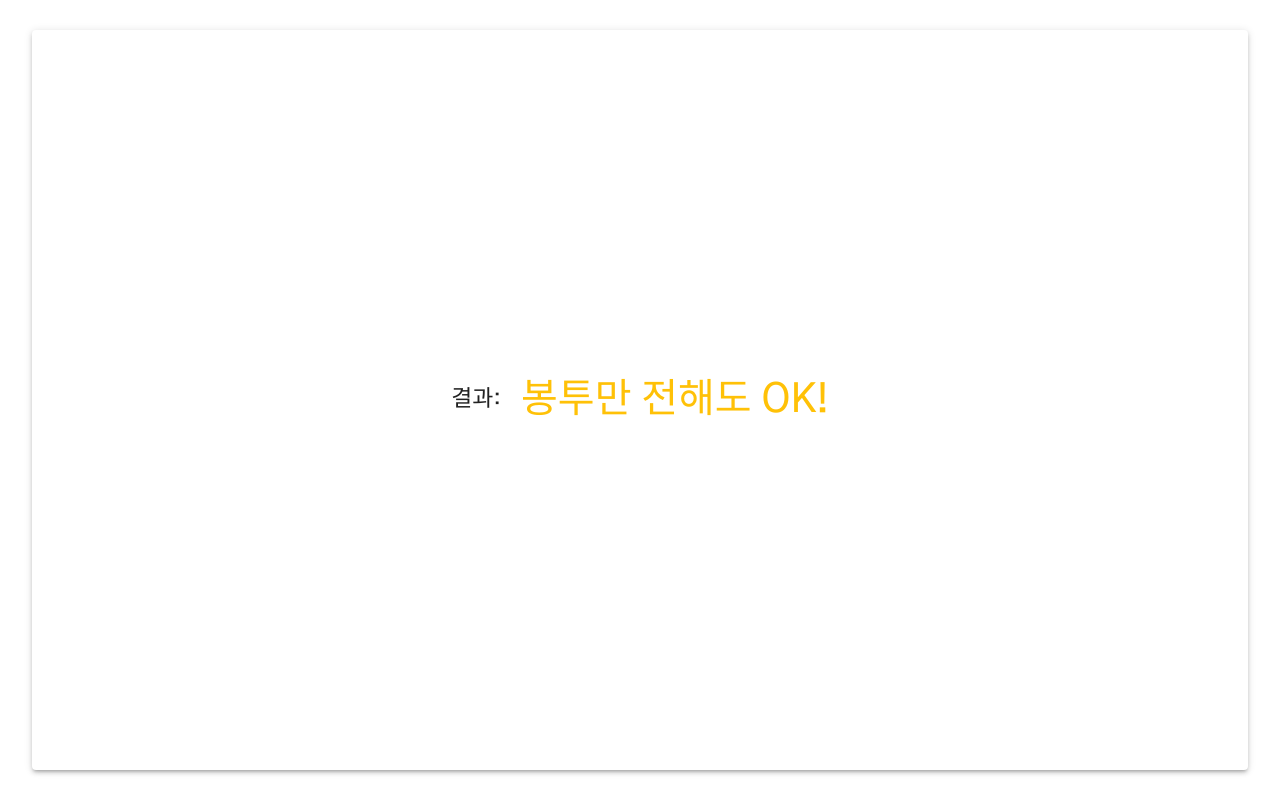
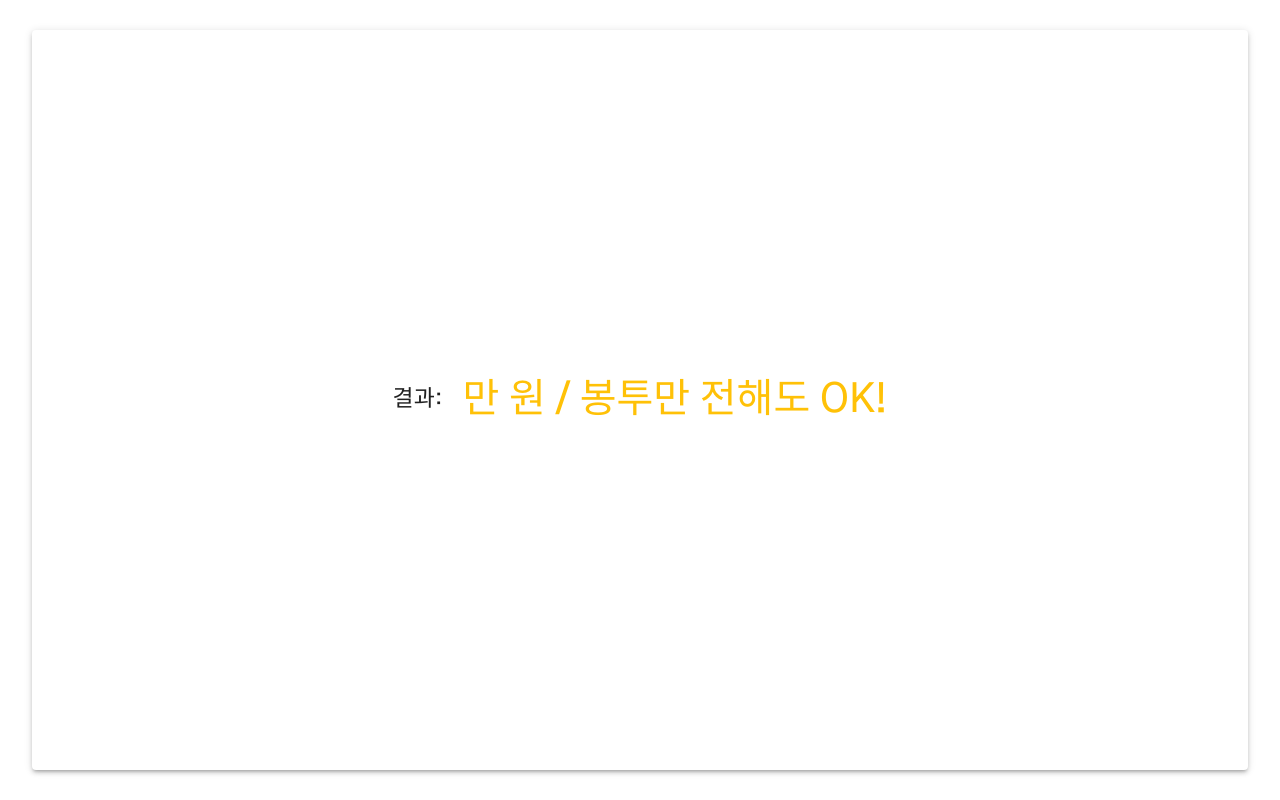
Before and after one commit to roseline124/congraturation-money, a React (Create React App) app: page /result in a window 1280 px wide. Built offline with nearby package versions, Linux system fonts and the light colour scheme.

Commit message:
Fix result

```diff
--- a/src/screens/QuestionScreen/QuestionScreen.js
+++ b/src/screens/QuestionScreen/QuestionScreen.js
@@ -109,7 +109,7 @@ function QuestionScreen() {
             </Button>
           </>
         ) : (
-          <Link to={`/result?type=${currentQuestion}`}>
+          <Link to={`/result?type=${currentQuestion}&money=${seedMoney}`}>
             <Button
               className={classes.resultButton}
               variant="contained"
--- a/src/screens/ResultScreen/ResultScreen.js
+++ b/src/screens/ResultScreen/ResultScreen.js
@@ -20,10 +20,12 @@ const ResultScreen = ({ location }) => {
   const classes = useStyles()
   const result = queryString.parse(location.search)
 
+  console.log(result)
   return (
     <Box display="flex" alignItems="center">
       <Typography className={classes.result}>결과: </Typography>
       <Typography className={classes.resultType} color="primary">
+        {result.money}만 원 /{' '}
         {result.type === ResultType.ATTEND ? '필참!' : '봉투만 전해도 OK!'}
       </Typography>
     </Box>
```
